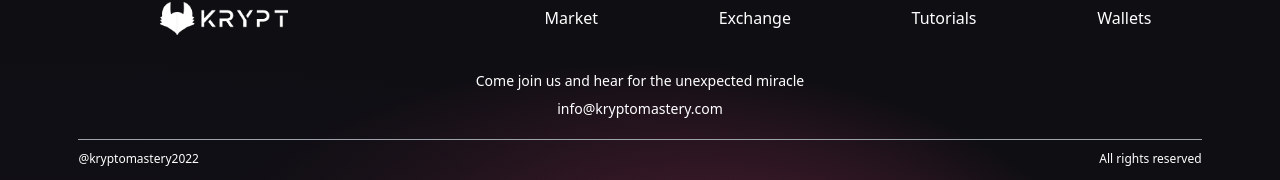
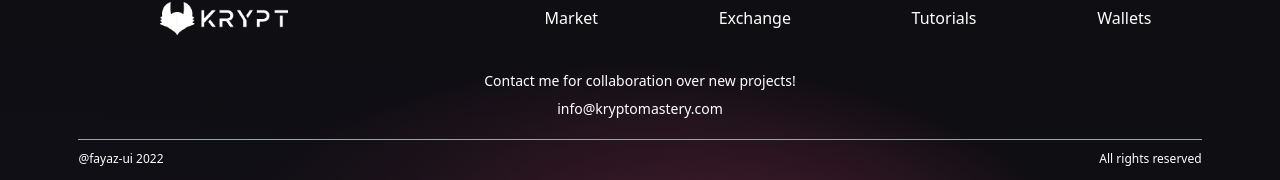
Before and after one commit to fayaz-ui/metaverse, a React (Vite) app in the folder client/: page / in a window 1280 px wide. Shown: the part 2421-2601 px from the top of the page. Built offline with nearby package versions, Linux system fonts and the light colour scheme; no server answers.

Commit message:
Update Footer.jsx

```diff
--- a/client/src/components/Footer.jsx
+++ b/client/src/components/Footer.jsx
@@ -17,14 +17,14 @@ const Footer = () => (
     </div>
 
     <div className="flex justify-center items-center flex-col mt-5">
-      <p className="text-white text-sm text-center">Come join us and hear for the unexpected miracle</p>
+      <p className="text-white text-sm text-center">Contact me for collaboration over new projects!</p>
       <p className="text-white text-sm text-center font-medium mt-2">info@kryptomastery.com</p>
     </div>
 
     <div className="sm:w-[90%] w-full h-[0.25px] bg-gray-400 mt-5 " />
 
     <div className="sm:w-[90%] w-full flex justify-between items-center mt-3">
-      <p className="text-white text-left text-xs">@kryptomastery2022</p>
+      <p className="text-white text-left text-xs">@fayaz-ui 2022</p>
       <p className="text-white text-right text-xs">All rights reserved</p>
     </div>
   </div>
```
